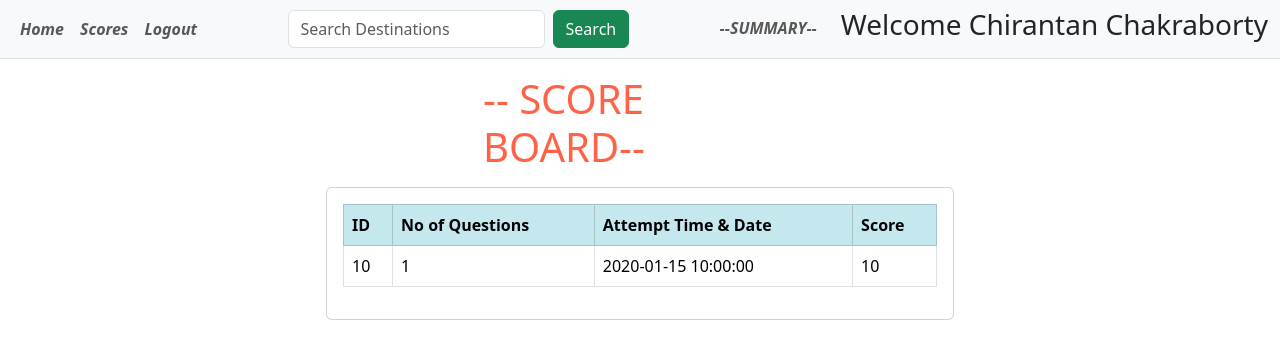
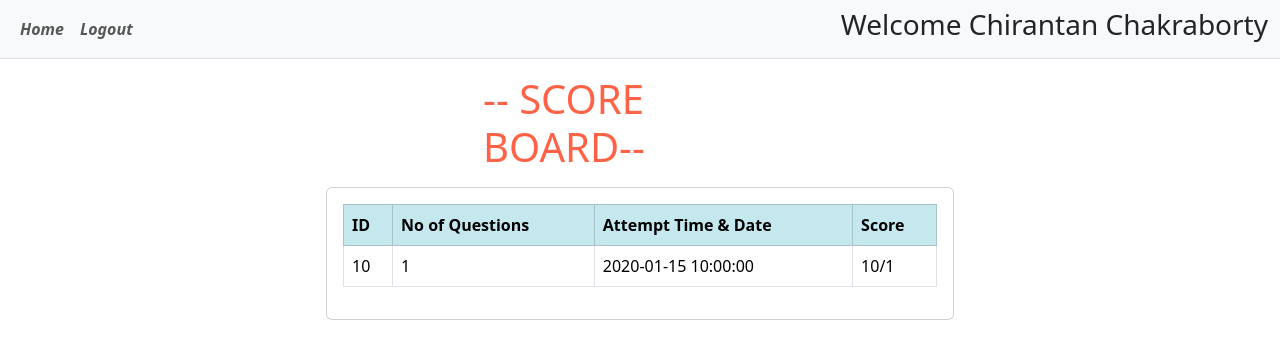
Before and after one commit to 23f1000890/quiz-master-v1, a Flask app: page /user_dashboard/1/scoreboard in a window 1280 px wide. Shown: the top 359 px of the page. Run offline with Flask 3, Linux system fonts and the light colour scheme; data comes from the database, SQL or seed files in the repository; tables that the repository leaves empty hold one stand-in row (values such as "Sample post"); some libraries are stand-ins or nearby versions.

Commit message:
Implemented score tracking and quiz result display

```diff
--- a/templates/submit_quiz.html
+++ b/templates/submit_quiz.html
@@ -5,17 +5,9 @@
         <div class="container-fluid">
             <div class="navbar-nav">
                 <a href="{{ url_for('app_user.user_dashboard', user_id = reg_user.user_id) }}" class="nav-link btn btn-info"><strong><em>Home</em></strong></a>
-                <a href="{{ url_for('app_user.submit_quiz', user_id = reg_user.user_id) }}" class="nav-link btn btn-info"><strong><em>Scores</em></strong></a>
                 <a href="{{ url_for('app_user.login') }}" class="nav-link btn btn-info"><strong><em>Logout</em></strong></a>
             </div>
             <div class="navbar-nav ms-auto">
-                <form class="d-flex" role="search" action="#" method="GET">
-                  <input class="form-control me-2 search-inp" type="search" name="search" placeholder="Search Destinations" aria-label="Search">
-                  <button class="btn btn-search btn-success" type="submit">Search</button>
-                </form>
-            </div>
-            <div class="navbar-nav ms-auto">
-                <a href="#" class="nav-link btn btn-info me-3"><strong><em>--SUMMARY--</em></strong></a>
                 <h3>Welcome {{reg_user.full_name}}</h3>
             </div>
         </div>
@@ -41,7 +33,7 @@
                                     <td>{{score.score_id}}</td>
                                     <td>{{score.quiz.question_count}}</td>
                                     <td>{{score.time_stamp_of_attempt.strftime('%Y-%m-%d %H:%M:%S')}}</td>
-                                    <td>{{ score.total_scored }}</td>
+                                    <td>{{ score.total_scored }}/{{score.quiz.question_count}}</td>
                                 </tr>
                             {% endfor %}
                         </table>
```
Also changed, not shown: templates/user_dashboard.html (+1 -8 lines), templates/view_quiz.html (+1 -8 lines).
